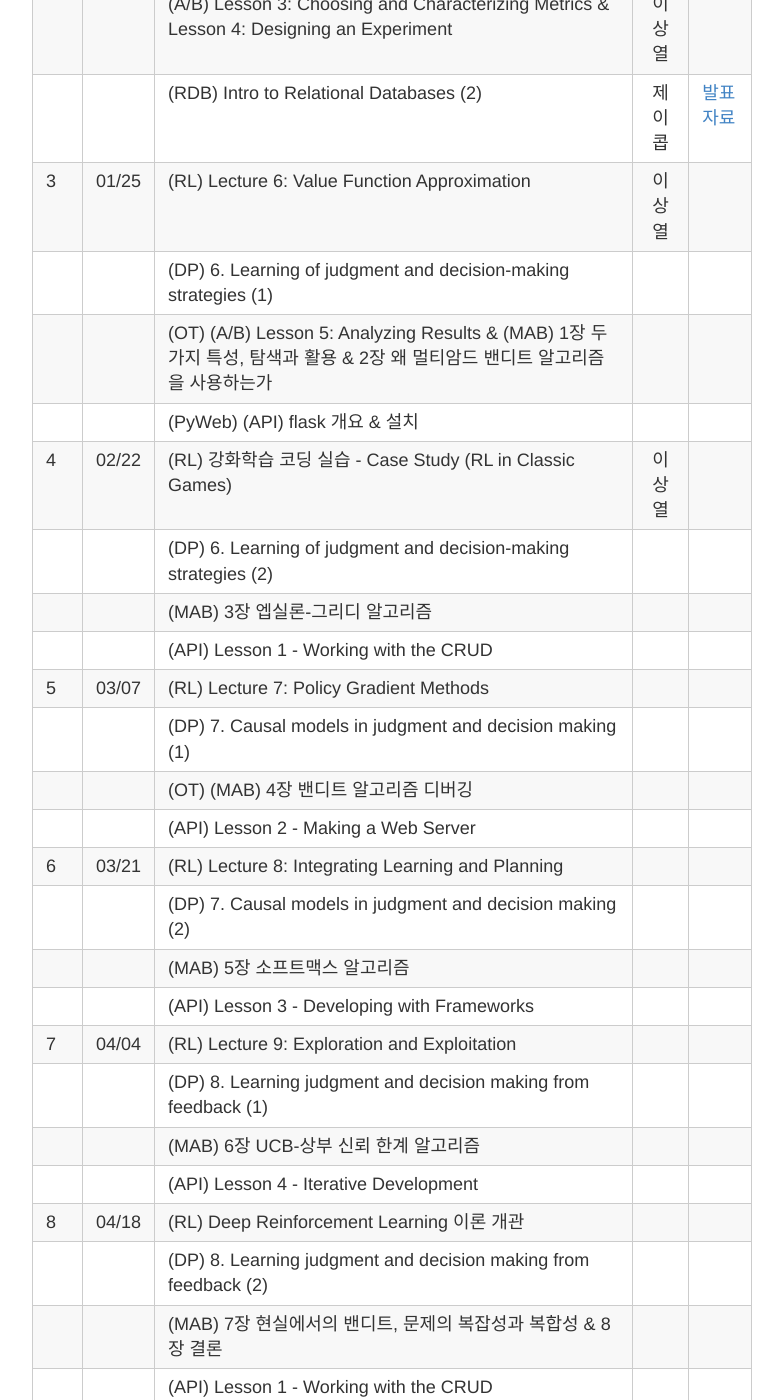
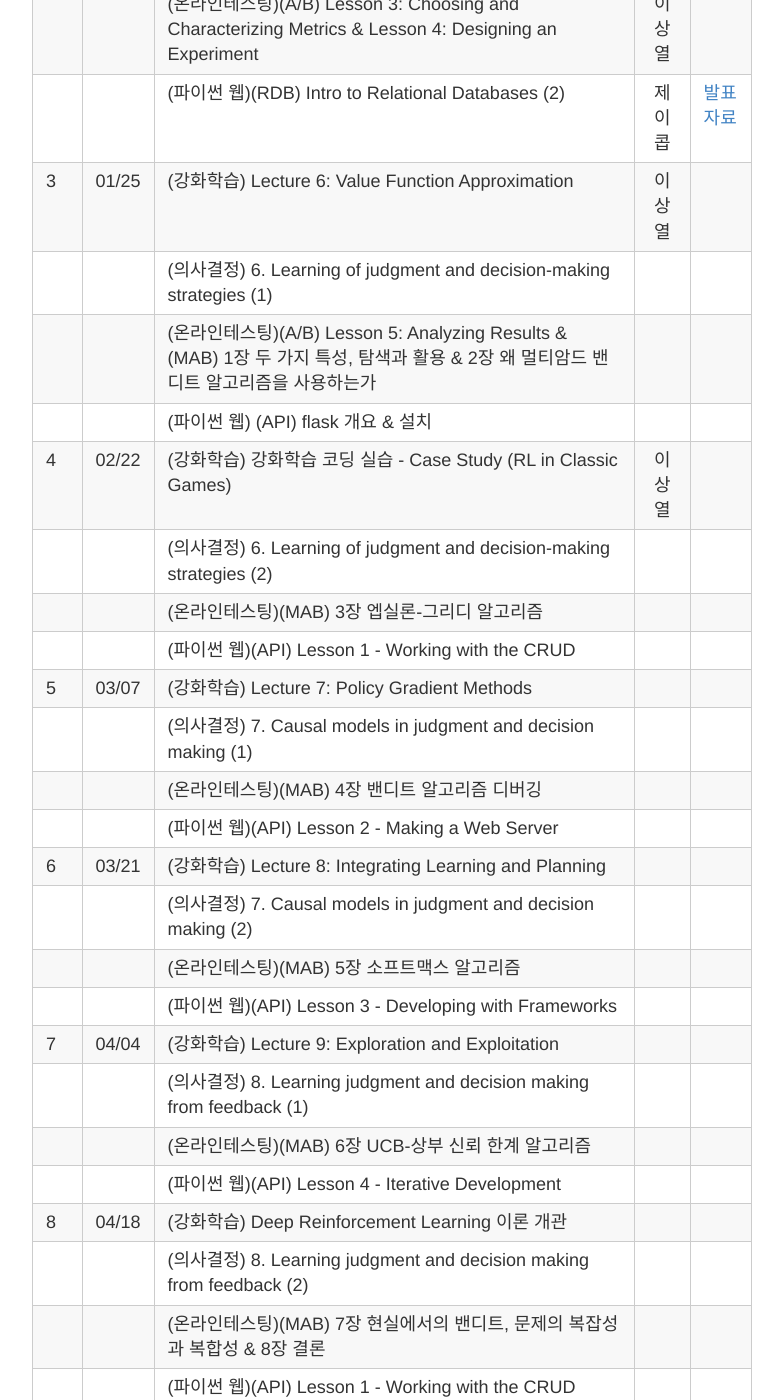
Before and after one commit to psygrammer/dprl, a Jekyll site: the page built from _posts/2015-12-31-SCHEDULE.md, in a window 1280 px wide and 1400 px high, scrolled down 1146 px. Shown: the whole window, without its empty margins (248-1031 px from the left). Built offline with Jekyll 4.4.1, drawn with Linux system fonts in a browser that asks for light colours; Markdown is read by kramdown in place of the engine named in the settings; some of the changed text lies outside the part shown.

Commit message:
Update 2015-12-31-SCHEDULE.md

```diff
--- a/_posts/2015-12-31-SCHEDULE.md
+++ b/_posts/2015-12-31-SCHEDULE.md
@@ -15,38 +15,38 @@ title: 스터디 일정 & 커리큘럼 & 발표자료
 |회차| 일시| 내용                                  | 발표자  |              발표자료                    |
 |--- |:---:| :-------------------------------------|:-------:|:---------------------------------------- |
 | 0  | |강화학습 총정리(파트1) |이상열|[정리자료](http://nbviewer.ipython.org/github/psygrammer/dprl/blob/master/part2/RL/part1_%EC%B4%9D%EC%A0%95%EB%A6%AC/%EA%B0%95%ED%99%94%ED%95%99%EC%8A%B5_%EC%B4%9D%EC%A0%95%EB%A6%AC.ipynb)|
-| 1  |12/14|(RL) Lecture 5: Model-Free Control (1) |김무성||
-|    |     |(DP) 5. Aging and decision skills |김영삼|[발표자료](https://drive.google.com/file/d/0B8EuIhkcNWnEbGlnalRuVVJRdk0/view)|
-|    |     |(A/B) Lesson 1: Overview of A/B Testing & Lesson 2: Policy and Ethics for Experiments|이상열| [발표자료](http://nbviewer.ipython.org/github/psygrammer/dprl/blob/master/part2/OT/AB/1.intro/intro.ipynb)|
-|    |     |(RDB) Intro to Relational Databases (1)|제이콥|[발표자료](https://drive.google.com/file/d/0B2l0iH28o85xZHdianVRempvaTg/view)|
-| 2  |01/11|(RL) 강화학습 코딩 실습 - PyBrain |김무성||
-|    |     |(RL) Lecture 5: Model-Free Control (1) |김무성 |  |
-|    |     |(A/B) Lesson 3: Choosing and Characterizing Metrics & Lesson 4: Designing an Experiment |이상열 |  |
-|    |     |(RDB) Intro to Relational Databases (2) |제이콥| [발표자료](https://drive.google.com/file/d/0B2l0iH28o85xZHdianVRempvaTg/view) |
-| 3  |01/25|(RL) Lecture 6: Value Function Approximation | 이상열 |  |
-|    |     |(DP) 6. Learning of judgment and decision-making strategies (1) |  |  |
-|    |     |(OT) (A/B) Lesson 5: Analyzing Results & (MAB) 1장 두 가지 특성, 탐색과 활용 & 2장 왜 멀티암드 밴디트 알고리즘을 사용하는가 |  |  |
-|    |     |(PyWeb) (API) flask 개요 & 설치 |   |  |
-| 4  |02/22|(RL) 강화학습 코딩 실습 - Case Study (RL in Classic Games) | 이상열 |  |
-|    |     |(DP) 6. Learning of judgment and decision-making strategies (2) |  |  |
-|    |     |(MAB) 3장 엡실론-그리디 알고리즘 |  |  |
-|    |     |(API) Lesson 1 - Working with the CRUD  |   |  |
-| 5  |03/07|(RL) Lecture 7: Policy Gradient Methods |  |  |
-|    |     |(DP) 7. Causal models in judgment and decision making (1) |  |  |
-|    |     |(OT) (MAB) 4장 밴디트 알고리즘 디버깅 |  |  |
-|    |     |(API) Lesson 2 - Making a Web Server |   |  |
-| 6  |03/21|(RL) Lecture 8: Integrating Learning and Planning |  |  |
-|    |     |(DP) 7. Causal models in judgment and decision making (2) |  |  |
-|    |     |(MAB) 5장 소프트맥스 알고리즘 |  |  |
-|    |     |(API) Lesson 3 - Developing with Frameworks |   |  |
-| 7  |04/04|(RL) Lecture 9: Exploration and Exploitation |  |  |
-|    |     |(DP) 8. Learning judgment and decision making from feedback (1) |  |  |
-|    |     |(MAB) 6장 UCB-상부 신뢰 한계 알고리즘 |  |  |
-|    |     |(API) Lesson 4 - Iterative Development |   |  |
-| 8  |04/18|(RL) Deep Reinforcement Learning 이론 개관 |  |  |
-|    |     |(DP) 8. Learning judgment and decision making from feedback (2) |  |  |
-|    |     |(MAB) 7장 현실에서의 밴디트, 문제의 복잡성과 복합성 & 8장 결론 |  |  |
-|    |     |(API) Lesson 1 - Working with the CRUD |   |  |
+| 1  |12/14|(강화학습) Lecture 5: Model-Free Control (1) |김무성||
+|    |     |(의사결정) 5. Aging and decision skills |김영삼|[발표자료](https://drive.google.com/file/d/0B8EuIhkcNWnEbGlnalRuVVJRdk0/view)|
+|    |     |(온라인테스팅)(A/B) Lesson 1: Overview of A/B Testing & Lesson 2: Policy and Ethics for Experiments|이상열| [발표자료](http://nbviewer.ipython.org/github/psygrammer/dprl/blob/master/part2/OT/AB/1.intro/intro.ipynb)|
+|    |     |(파이썬 웹)(RDB) Intro to Relational Databases (1)|제이콥|[발표자료](https://drive.google.com/file/d/0B2l0iH28o85xZHdianVRempvaTg/view)|
+| 2  |01/11|(강화학습) 강화학습 코딩 실습 - PyBrain |김무성||
+|    |     |(강화학습) Lecture 5: Model-Free Control (1) |김무성 |  |
+|    |     |(온라인테스팅)(A/B) Lesson 3: Choosing and Characterizing Metrics & Lesson 4: Designing an Experiment |이상열 |  |
+|    |     |(파이썬 웹)(RDB) Intro to Relational Databases (2) |제이콥| [발표자료](https://drive.google.com/file/d/0B2l0iH28o85xZHdianVRempvaTg/view) |
+| 3  |01/25|(강화학습) Lecture 6: Value Function Approximation | 이상열 |  |
+|    |     |(의사결정) 6. Learning of judgment and decision-making strategies (1) |  |  |
+|    |     |(온라인테스팅)(A/B) Lesson 5: Analyzing Results & (MAB) 1장 두 가지 특성, 탐색과 활용 & 2장 왜 멀티암드 밴디트 알고리즘을 사용하는가 |  |  |
+|    |     |(파이썬 웹) (API) flask 개요 & 설치 |   |  |
+| 4  |02/22|(강화학습) 강화학습 코딩 실습 - Case Study (RL in Classic Games) | 이상열 |  |
+|    |     |(의사결정) 6. Learning of judgment and decision-making strategies (2) |  |  |
+|    |     |(온라인테스팅)(MAB) 3장 엡실론-그리디 알고리즘 |  |  |
+|    |     |(파이썬 웹)(API) Lesson 1 - Working with the CRUD  |   |  |
+| 5  |03/07|(강화학습) Lecture 7: Policy Gradient Methods |  |  |
+|    |     |(의사결정) 7. Causal models in judgment and decision making (1) |  |  |
+|    |     |(온라인테스팅)(MAB) 4장 밴디트 알고리즘 디버깅 |  |  |
+|    |     |(파이썬 웹)(API) Lesson 2 - Making a Web Server |   |  |
+| 6  |03/21|(강화학습) Lecture 8: Integrating Learning and Planning |  |  |
+|    |     |(의사결정) 7. Causal models in judgment and decision making (2) |  |  |
+|    |     |(온라인테스팅)(MAB) 5장 소프트맥스 알고리즘 |  |  |
+|    |     |(파이썬 웹)(API) Lesson 3 - Developing with Frameworks |   |  |
+| 7  |04/04|(강화학습) Lecture 9: Exploration and Exploitation |  |  |
+|    |     |(의사결정) 8. Learning judgment and decision making from feedback (1) |  |  |
+|    |     |(온라인테스팅)(MAB) 6장 UCB-상부 신뢰 한계 알고리즘 |  |  |
+|    |     |(파이썬 웹)(API) Lesson 4 - Iterative Development |   |  |
+| 8  |04/18|(강화학습) Deep Reinforcement Learning 이론 개관 |  |  |
+|    |     |(의사결정) 8. Learning judgment and decision making from feedback (2) |  |  |
+|    |     |(온라인테스팅)(MAB) 7장 현실에서의 밴디트, 문제의 복잡성과 복합성 & 8장 결론 |  |  |
+|    |     |(파이썬 웹)(API) Lesson 1 - Working with the CRUD |   |  |
 
 --------------------
 
@@ -64,32 +64,32 @@ title: 스터디 일정 & 커리큘럼 & 발표자료
 
 |회차| 일시| 내용                                  | 발표자  |              발표자료                    |
 |--- |:---:| :-------------------------------------|:-------:|:---------------------------------------- |
-| 1  |8/10  |(RL) Lecture 1: Introduction to Reinforcement Learning (1) |이상열| |
-|    |     |(DP) 1. The evolved foundations of decision making (1) |김무성|[발표자료](http://nbviewer.ipython.org/github/psygrammer/dprl/blob/master/part1/DP/ch01/01_The_evolved_foundations_of_decision_making.ipynb) |
-|    |     |(OA) 1 Introduction (1)  |김무성|[발표자료](http://nbviewer.ipython.org/github/psygrammer/dprl/blob/master/part1/OA/ch01/01_Introduction.ipynb)|
-|    |     |(PyWeb) 파이썬 기초 (1) |정광윤|[발표자료](http://nbviewer.ipython.org/github/psygrammer/dprl/blob/master/part1/PyWeb/python_basic/ch01/psygrammer_pyweb_01.ipynb) |
-| 2  |8/24  |(RL) Lecture 1: Introduction to Reinforcement Learning (2) |이상열| |
-|    |     |(RL) Lecture 2: Markov Decision Processes | 박세진 | |
-|    |     |(DP) 1. The evolved foundations of decision making (2) |김무성|[발표자료](http://nbviewer.ipython.org/github/psygrammer/dprl/blob/master/part1/DP/ch01/01_The_evolved_foundations_of_decision_making.ipynb) |
-|    |     |(OA) 1 Introduction (2)  |김무성|[발표자료](http://nbviewer.ipython.org/github/psygrammer/dprl/blob/master/part1/OA/ch01/01_Introduction.ipynb)|
-|    |     |(PyWeb) 파이썬 기초 (2) | 정광윤  |[발표자료](http://nbviewer.ipython.org/github/psygrammer/dprl/blob/master/part1/PyWeb/python_basic/ch02/psygrammer_pyweb_02.ipynb)   |
+| 1  |8/10  |(강화학습) Lecture 1: Introduction to Reinforcement Learning (1) |이상열| |
+|    |     |(의사결정) 1. The evolved foundations of decision making (1) |김무성|[발표자료](http://nbviewer.ipython.org/github/psygrammer/dprl/blob/master/part1/DP/ch01/01_The_evolved_foundations_of_decision_making.ipynb) |
+|    |     |(온라인광고) 1 Introduction (1)  |김무성|[발표자료](http://nbviewer.ipython.org/github/psygrammer/dprl/blob/master/part1/OA/ch01/01_Introduction.ipynb)|
+|    |     |(파이썬 웹) 파이썬 기초 (1) |정광윤|[발표자료](http://nbviewer.ipython.org/github/psygrammer/dprl/blob/master/part1/PyWeb/python_basic/ch01/psygrammer_pyweb_01.ipynb) |
+| 2  |8/24  |(강화학습) Lecture 1: Introduction to Reinforcement Learning (2) |이상열| |
+|    |     |(강화학습) Lecture 2: Markov Decision Processes | 박세진 | |
+|    |     |(의사결정) 1. The evolved foundations of decision making (2) |김무성|[발표자료](http://nbviewer.ipython.org/github/psygrammer/dprl/blob/master/part1/DP/ch01/01_The_evolved_foundations_of_decision_making.ipynb) |
+|    |     |(온라인광고) 1 Introduction (2)  |김무성|[발표자료](http://nbviewer.ipython.org/github/psygrammer/dprl/blob/master/part1/OA/ch01/01_Introduction.ipynb)|
+|    |     |(파이썬 웹) 파이썬 기초 (2) | 정광윤  |[발표자료](http://nbviewer.ipython.org/github/psygrammer/dprl/blob/master/part1/PyWeb/python_basic/ch02/psygrammer_pyweb_02.ipynb)   |
 |    |     |(html)  Intro to HTML and CSS         | 박준호 | [발표자료](https://drive.google.com/file/d/0B7jg6wCnEwBIcExuYmFlcngtQ1k/view)  |
-| 3  |9/7  |(RL) Lecture 3: Planning by Dynamic Programming | 이상열 |  |
-|    |     |(DP) 2. Neural bases of judgment and decision making  | 윤석희 |[발표자료](https://drive.google.com/file/d/0B5IxhQCsG-OIbTBoR21RQzhEb28/view)  |
-|    |     |(OA) 2 Finding Advertising Keywords on Web Pages (1) | 박우석 |[발표자료](http://nbviewer.ipython.org/github/psygrammer/dprl/blob/master/part1/OA/ch02/Finding%20Advertising%20Keywards%20on%20Web%20Pages.ipynb)  |
-|    |     |(javascript) JavaScript Basics | 김무성 | 발표자료[1](http://nbviewer.ipython.org/github/psygrammer/dprl/blob/master/part1/PyWeb/javascript/lesson0/0_Getting_Up_and_Running.ipynb),[2](http://nbviewer.ipython.org/github/psygrammer/dprl/blob/master/part1/PyWeb/javascript/lesson1/1_Data_Types.ipynb) |
-| 4  |9/21 |(RL) Lecture 3: Planning by Dynamic Programming (1) | 이상열 | [코드](http://nbviewer.ipython.org/github/psygrammer/dprl/blob/master/part1/RL/sp_bellman/R_BellmanEquation.ipynb)(참고:bellman eq) |
-|    |     |(OA) 2 Finding Advertising Keywords on Web Pages (2) | 박우석 |[발표자료](http://nbviewer.ipython.org/github/psygrammer/dprl/blob/master/part1/OA/ch02/Finding%20Advertising%20Keywards%20on%20Web%20Pages.ipynb)  |
-|    |     |(AJAX) Intro to AJAX | 송치성  |  |
-| 5  |10/5 |(RL) Lecture 3: Planning by Dynamic Programming (2) | 이상열 |  |
-|    |     |(DP) 3. Judgment and decision making in young children (1) | 김성근 |[발표자료](https://drive.google.com/file/d/0B_Ekt7icI0htVW9GMDhtQzV6Qzg/view)  |
-|    |     |AngularJS 기초 (1) | 정광윤  | [발표자료](https://drive.google.com/file/d/0Bw594TdiBdAUVDlFVHVBMFAyams/view), [참고자료](https://drive.google.com/file/d/0Bw594TdiBdAUZy1wbnpPdlBCRkU/view) |
-| 6  |10/19|(RL) Lecture 3: Planning by Dynamic Programming (3) | 이상열 | [발표자료](http://nbviewer.ipython.org/github/psygrammer/dprl/blob/master/part1/RL/sp_dp/4.DynamicProgramming.ipynb) |
-|    |     |(DP) 3. Judgment and decision making in young children (2) | 김성근 |[발표자료](https://drive.google.com/file/d/0B_Ekt7icI0htS2l4UzNZUWFXeVU/view)  |
-|    |     |(OA) 3. Dealing with Short Text in Ads for Contextual Advertising  | 송치성 |  |
-|    |     |AngularJS 기초 (2) | 정광윤  | [발표자료](https://drive.google.com/file/d/0Bw594TdiBdAUVDlFVHVBMFAyams/view), [참고자료](https://drive.google.com/file/d/0Bw594TdiBdAUZy1wbnpPdlBCRkU/view) |
-| 7  |11/2 |(RL) Lecture 4: Model-Free Prediction (1) | 김영삼 |  |
-|    |     |(DP) 4. Judgment and decsion making in adolescents | 김현서 |[발표자료](https://drive.google.com/file/d/0B95FqMkEq-q-OEFBTmNqMUJyWjQ/view)  |
-|    |     |React 기초 (1) | 정광윤  |  |
-| 8  |11/16|(RL) Lecture 4: Model-Free Prediction (2) | 김영삼 |  |
-|    |     |React 기초 (2) | 정광윤  |  |
+| 3  |9/7  |(강화학습) Lecture 3: Planning by Dynamic Programming | 이상열 |  |
+|    |     |(의사결정) 2. Neural bases of judgment and decision making  | 윤석희 |[발표자료](https://drive.google.com/file/d/0B5IxhQCsG-OIbTBoR21RQzhEb28/view)  |
+|    |     |(온라인광고) 2 Finding Advertising Keywords on Web Pages (1) | 박우석 |[발표자료](http://nbviewer.ipython.org/github/psygrammer/dprl/blob/master/part1/OA/ch02/Finding%20Advertising%20Keywards%20on%20Web%20Pages.ipynb)  |
+|    |     |(파이썬 웹)(javascript) JavaScript Basics | 김무성 | 발표자료[1](http://nbviewer.ipython.org/github/psygrammer/dprl/blob/master/part1/PyWeb/javascript/lesson0/0_Getting_Up_and_Running.ipynb),[2](http://nbviewer.ipython.org/github/psygrammer/dprl/blob/master/part1/PyWeb/javascript/lesson1/1_Data_Types.ipynb) |
+| 4  |9/21 |(강화학습) Lecture 3: Planning by Dynamic Programming (1) | 이상열 | [코드](http://nbviewer.ipython.org/github/psygrammer/dprl/blob/master/part1/RL/sp_bellman/R_BellmanEquation.ipynb)(참고:bellman eq) |
+|    |     |(온라인광고) 2 Finding Advertising Keywords on Web Pages (2) | 박우석 |[발표자료](http://nbviewer.ipython.org/github/psygrammer/dprl/blob/master/part1/OA/ch02/Finding%20Advertising%20Keywards%20on%20Web%20Pages.ipynb)  |
+|    |     |(파이썬 웹)(AJAX) Intro to AJAX | 송치성  |  |
+| 5  |10/5 |(강화학습) Lecture 3: Planning by Dynamic Programming (2) | 이상열 |  |
+|    |     |(의사결정) 3. Judgment and decision making in young children (1) | 김성근 |[발표자료](https://drive.google.com/file/d/0B_Ekt7icI0htVW9GMDhtQzV6Qzg/view)  |
+|    |     |(파이썬 웹) AngularJS 기초 (1) | 정광윤  | [발표자료](https://drive.google.com/file/d/0Bw594TdiBdAUVDlFVHVBMFAyams/view), [참고자료](https://drive.google.com/file/d/0Bw594TdiBdAUZy1wbnpPdlBCRkU/view) |
+| 6  |10/19|(강화학습) Lecture 3: Planning by Dynamic Programming (3) | 이상열 | [발표자료](http://nbviewer.ipython.org/github/psygrammer/dprl/blob/master/part1/RL/sp_dp/4.DynamicProgramming.ipynb) |
+|    |     |(의사결정) 3. Judgment and decision making in young children (2) | 김성근 |[발표자료](https://drive.google.com/file/d/0B_Ekt7icI0htS2l4UzNZUWFXeVU/view)  |
+|    |     |(온라인광고) 3. Dealing with Short Text in Ads for Contextual Advertising  | 송치성 |  |
+|    |     |(파이썬 웹) AngularJS 기초 (2) | 정광윤  | [발표자료](https://drive.google.com/file/d/0Bw594TdiBdAUVDlFVHVBMFAyams/view), [참고자료](https://drive.google.com/file/d/0Bw594TdiBdAUZy1wbnpPdlBCRkU/view) |
+| 7  |11/2 |(강화학습) Lecture 4: Model-Free Prediction (1) | 김영삼 |  |
+|    |     |(의사결정) 4. Judgment and decsion making in adolescents | 김현서 |[발표자료](https://drive.google.com/file/d/0B95FqMkEq-q-OEFBTmNqMUJyWjQ/view)  |
+|    |     |(파이썬 웹) React 기초 (1) | 정광윤  |  |
+| 8  |11/16|(강화학습) Lecture 4: Model-Free Prediction (2) | 김영삼 |  |
+|    |     |(파이썬 웹) React 기초 (2) | 정광윤  |  |
```
